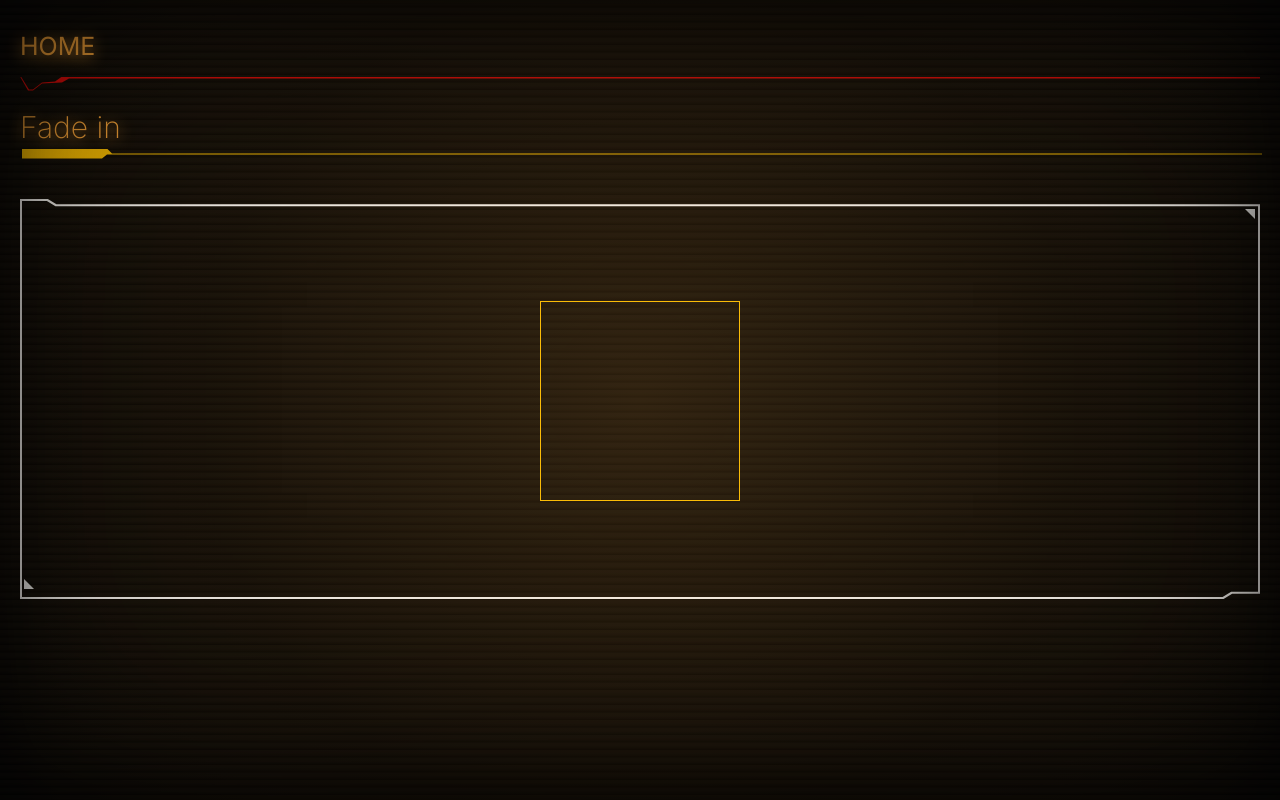
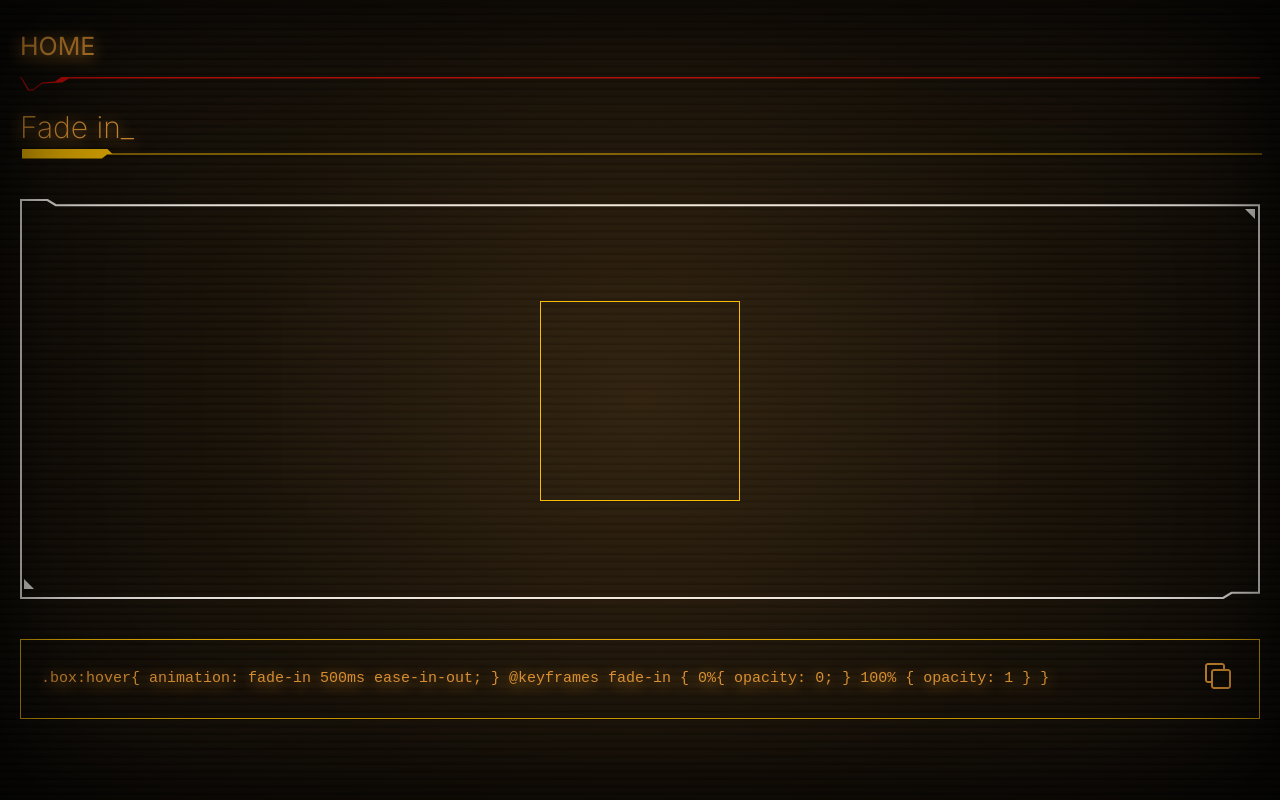
Before and after one commit to Andriikryl/animation, a Next.js app: page /fade-in in a window 1280 px wide. Built offline with nearby package versions, Linux system fonts and the light colour scheme.

Commit message:
add code component

```diff
--- a/src/app/fade-in/page.tsx
+++ b/src/app/fade-in/page.tsx
@@ -2,6 +2,7 @@ import React from "react";
 import PageWrapper from "@/components/pageWrapper/PageWrapper";
 import FadiIn from "@/components/FadeIn/FadiIn";
 import { Container } from "@/components/container/Container";
+import Code from "@/components/code/Code";
 
 export default function Fadein() {
   return (
@@ -10,6 +11,19 @@ export default function Fadein() {
         <PageWrapper title="Fade in">
           <FadiIn />
         </PageWrapper>
+        <Code
+          code=".box:hover{
+    animation: fade-in 500ms ease-in-out;
+            }
+            @keyframes fade-in {
+                0%{
+                    opacity: 0;
+                }
+                100% {
+                    opacity: 1
+                }
+            }"
+        />
       </Container>
     </section>
   );
--- a/src/components/code/Code.tsx
+++ b/src/components/code/Code.tsx
@@ -0,0 +1,16 @@
+import CopyCode from "../copyCode/CopyCode";
+import styles from "./style.module.css";
+type CodeProps = {
+  code: string;
+};
+
+const Code = ({ code }: CodeProps) => {
+  return (
+    <div className={styles.code__box}>
+      <code>{code}</code>
+      <CopyCode code={code} />
+    </div>
+  );
+};
+
+export default Code;
--- /dev/null
+++ b/src/components/code/style.module.css
@@ -0,0 +1,8 @@
+.code__box{
+    display: flex;
+    align-items: center;
+    justify-content: space-between;
+    gap: 30px;
+    padding: 20px;
+    border: 1px solid #ffc300;
+}
--- a/src/components/copyCode/CopyCode.tsx
+++ b/src/components/copyCode/CopyCode.tsx
@@ -1,6 +1,7 @@
-'use client';
-import { CopyIcon, CheckIcon } from '@radix-ui/react-icons';
-import { useState } from 'react';
+"use client";
+import { CopyIcon, CheckIcon } from "@radix-ui/react-icons";
+import { useState } from "react";
+import styles from "./style.module.css";
 
 type CopyCode = {
   code: string;
@@ -19,16 +20,13 @@ const CopyCode: React.FC<CopyCode> = ({ code }) => {
   };
 
   return (
-    <div
-      className='cursor-pointer rounded-md p-2 transition hover:bg-neutral-800'
-      onClick={onCopy}
-    >
+    <button className={styles.button} onClick={onCopy}>
       {hasCheckIcon ? (
-        <CheckIcon className='h-4 w-4 text-white' />
+        <CheckIcon className={styles.icon} />
       ) : (
-        <CopyIcon className='h-4 w-4 text-white' />
+        <CopyIcon className={styles.icon} />
       )}
-    </div>
+    </button>
   );
 };
 
--- a/src/components/copyCode/style.module.css
+++ b/src/components/copyCode/style.module.css
@@ -0,0 +1,11 @@
+.button{
+    cursor: pointer;
+    background-color: transparent;
+    border: none;
+    color: inherit;
+}
+
+.icon{
+    width: 30px;
+    height: 30px;
+}
```
